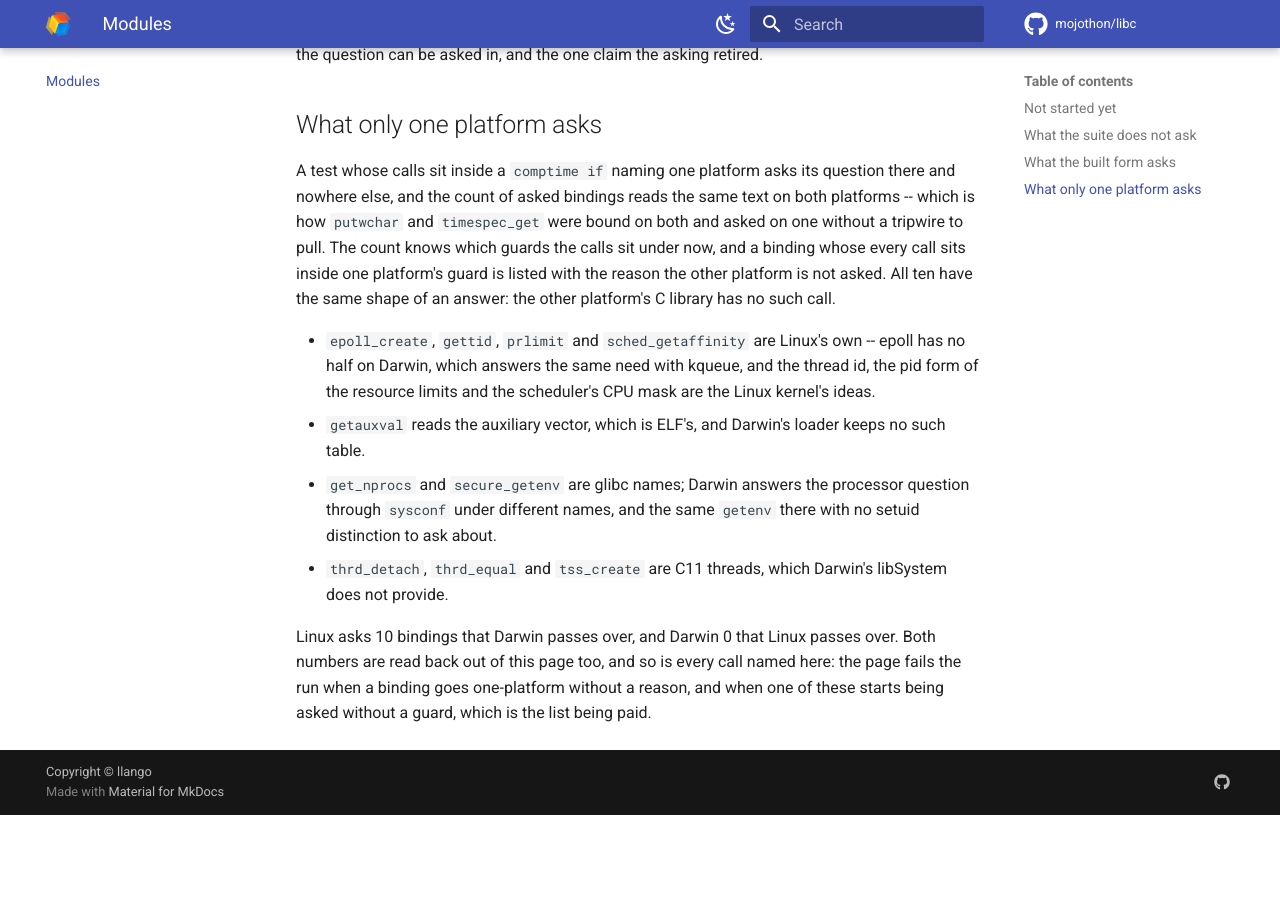
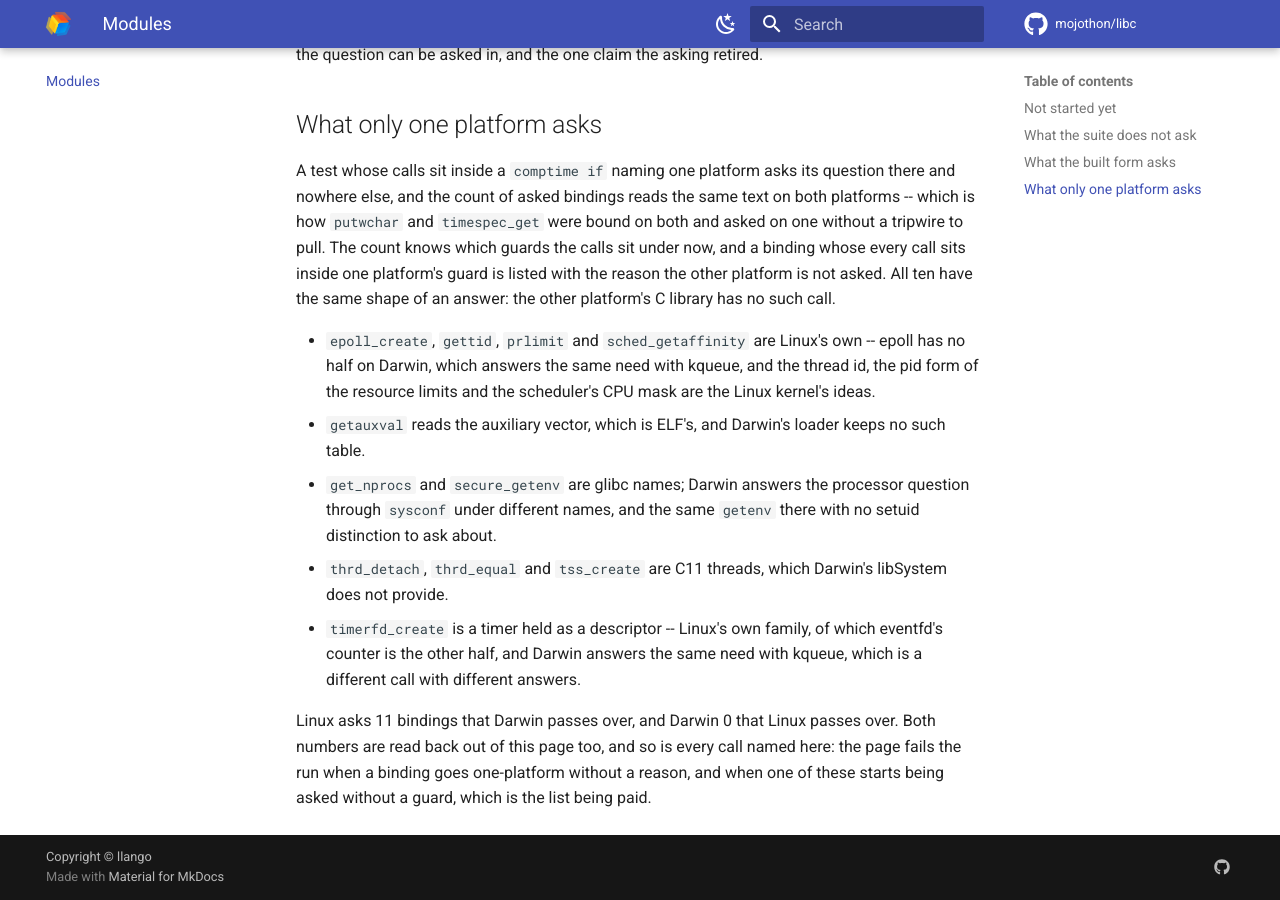
Before and after one commit to mojothon/libc, an MkDocs documentation site: the page built from docs/modules.md, in a window 1280 px wide and 900 px high, scrolled down 5972 px. Built offline with MkDocs 1.6.1 and Material for MkDocs 9.7.7, drawn with Linux system fonts in a browser that asks for light colours; comment, search, counter and statistics services are not loaded; before the commit the page ends 6787 px from its top, so only the background shows below that.

Commit message:
timerfd: the tests ask where the family exists
The suite on Darwin skipped the timerfd tests as its compiler
materialized them anyway -- the guard belongs inside each test,
the way eventfd's do. The one-platform ask got its reason written
where the tripwire reads it, and the page that says what only one
platform asks counts 11 now.

```diff
--- a/docs/modules.md
+++ b/docs/modules.md
@@ -203,8 +203,11 @@ other platform's C library has no such call.
   `getenv` there with no setuid distinction to ask about.
 - `thrd_detach`, `thrd_equal` and `tss_create` are C11 threads, which
   Darwin's libSystem does not provide.
+- `timerfd_create` is a timer held as a descriptor -- Linux's own family,
+  of which eventfd's counter is the other half, and Darwin answers the same
+  need with kqueue, which is a different call with different answers.
 
-Linux asks 10 bindings that Darwin passes over, and Darwin 0 that Linux
+Linux asks 11 bindings that Darwin passes over, and Darwin 0 that Linux
 passes over. Both numbers are read back out of this page too, and so is
 every call named here: the page fails the run when a binding goes
 one-platform without a reason, and when one of these starts being asked
```
Also changed, not shown: 2 other files.
